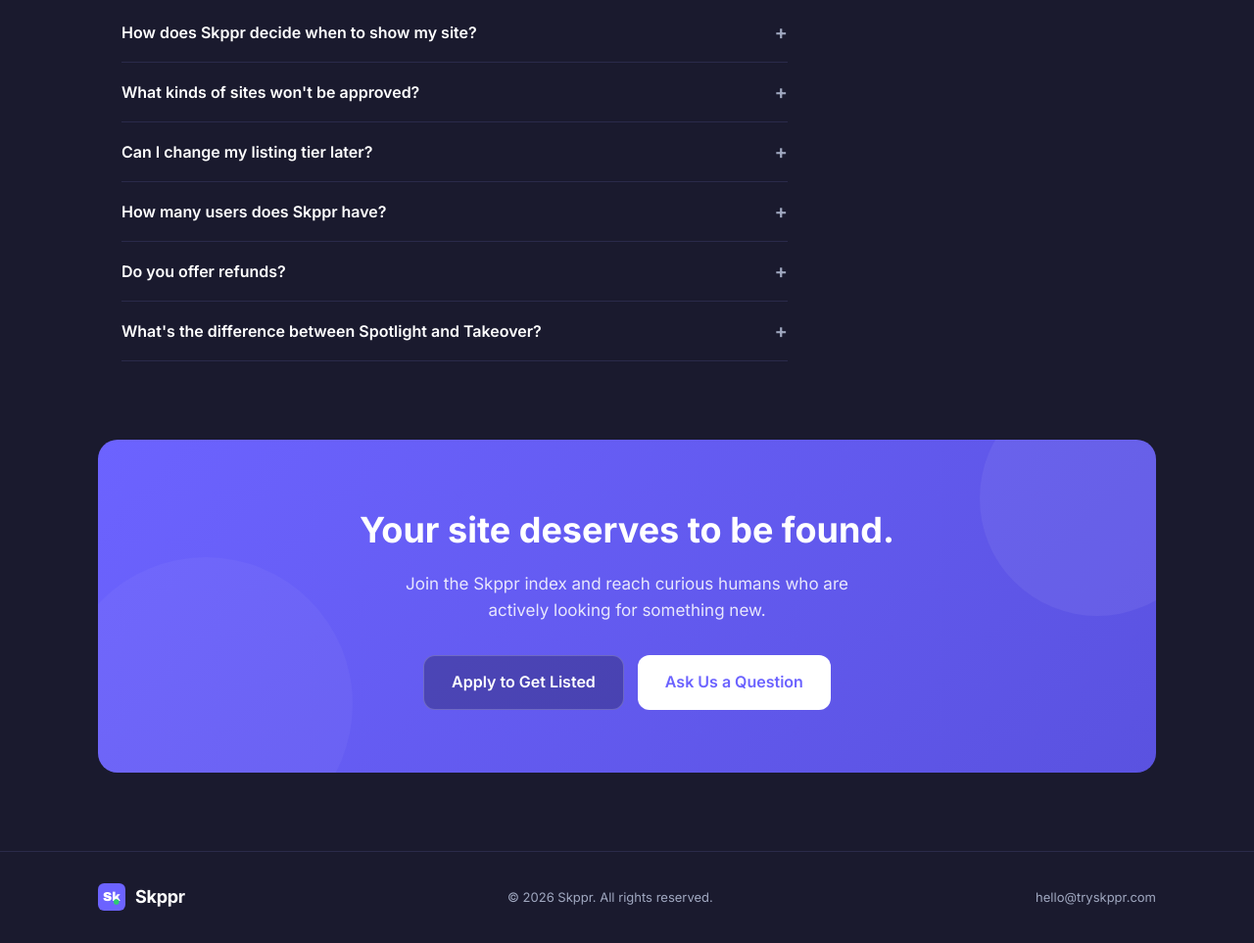
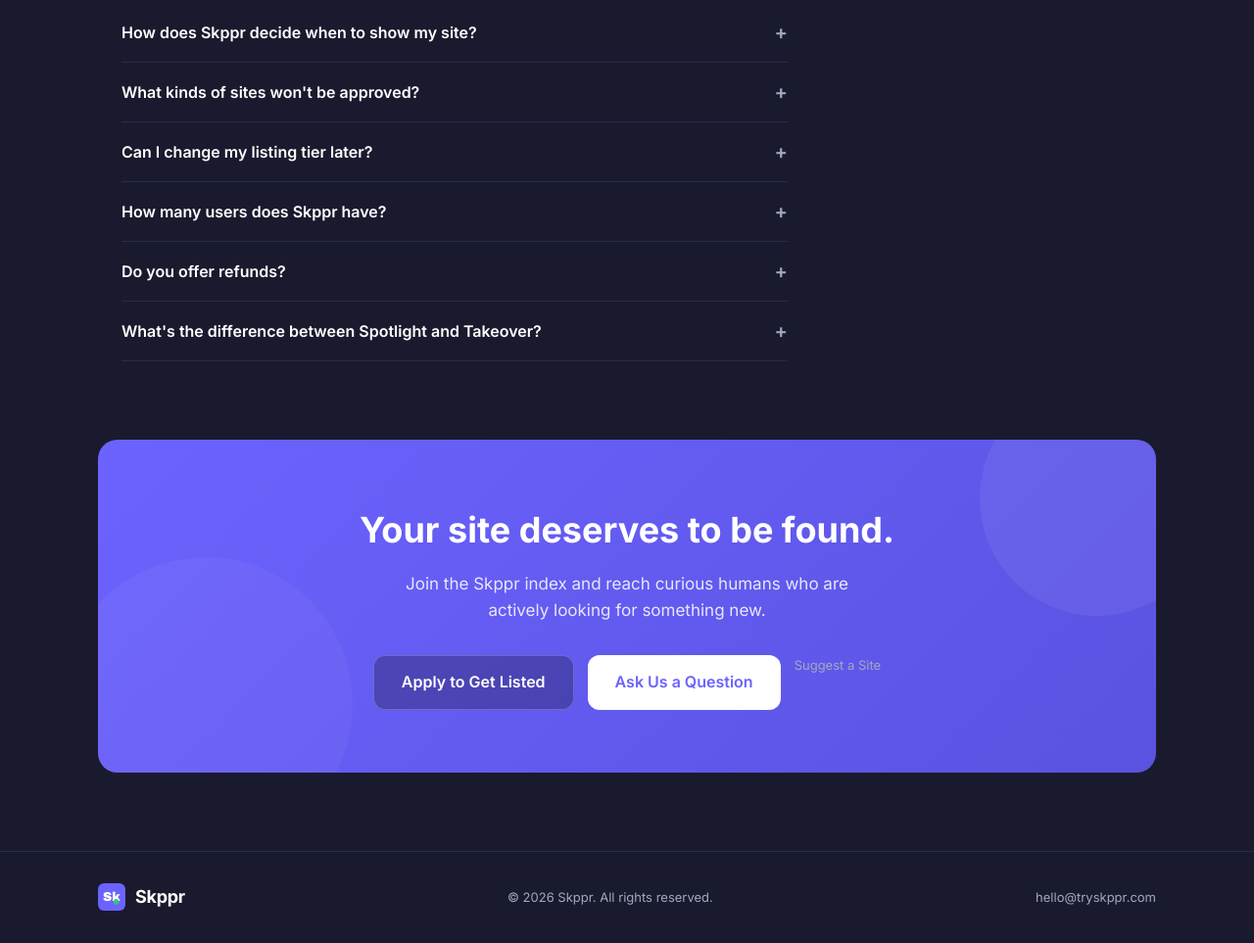
Before and after one commit to sgordon70/tryskppr, a plain HTML site: page publishers.html in a window 1280 px wide. Shown: the part 4635-5598 px from the top of the page at 98% size. Drawn offline with Linux system fonts and the light colour scheme.

Commit message:
Update publishers.html
add suggest link to pub footer

```diff
--- a/publishers.html
+++ b/publishers.html
@@ -815,7 +815,7 @@
       <p>Join the Skppr index and reach curious humans who are actively looking for something new.</p>
       <div class="cta-band-btns">
         <a href="#apply" class="btn btn-dark">Apply to Get Listed</a>
-        <a href="mailto:hello@tryskppr.com" class="btn" style="background:#fff; color:var(--purple);">Ask Us a Question</a>
+        <a href="mailto:hello@tryskppr.com" class="btn" style="background:#fff; color:var(--purple);">Ask Us a Question</a><a href="suggest.html" style="font-size:13px;color:var(--text-sec);transition:color 0.15s;" onmouseover="this.style.color='#6C63FF'" onmouseout="this.style.color='var(--text-sec)'">Suggest a Site</a>
       </div>
     </div>
   </div>
```
